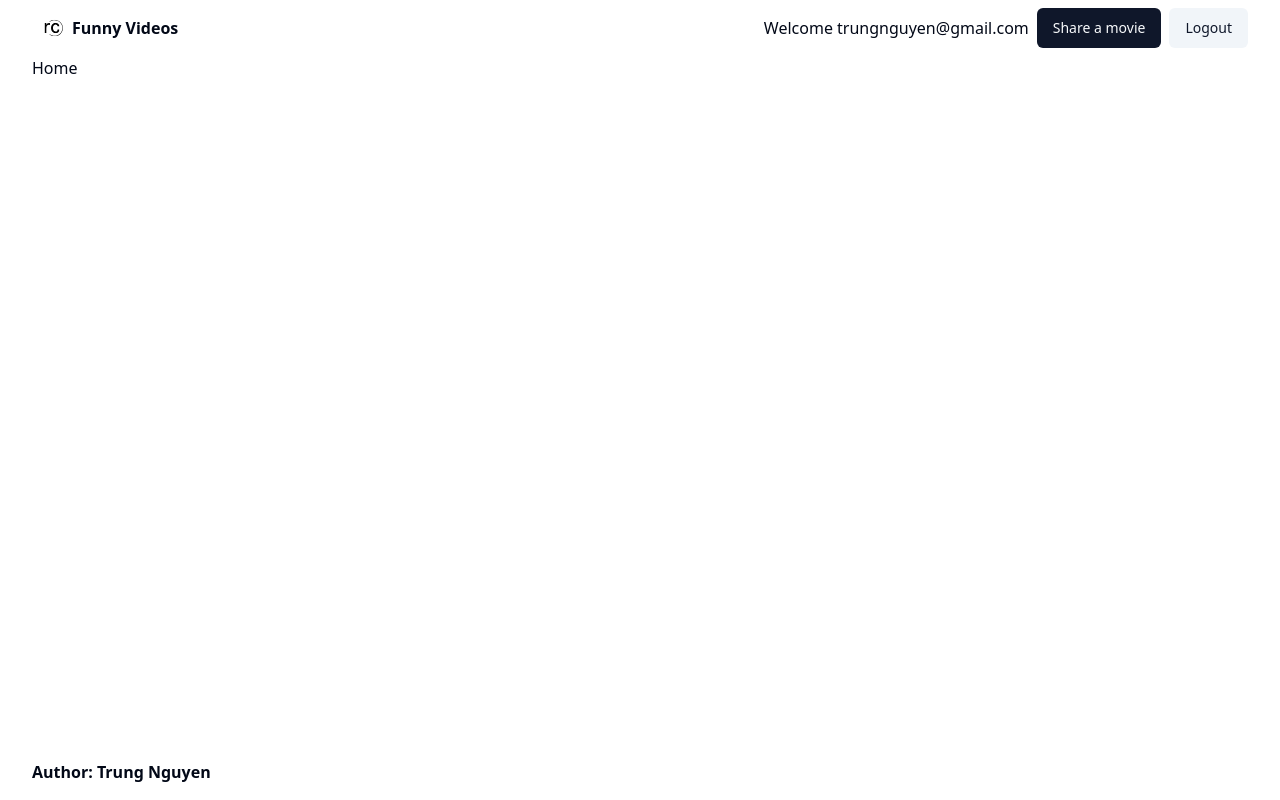
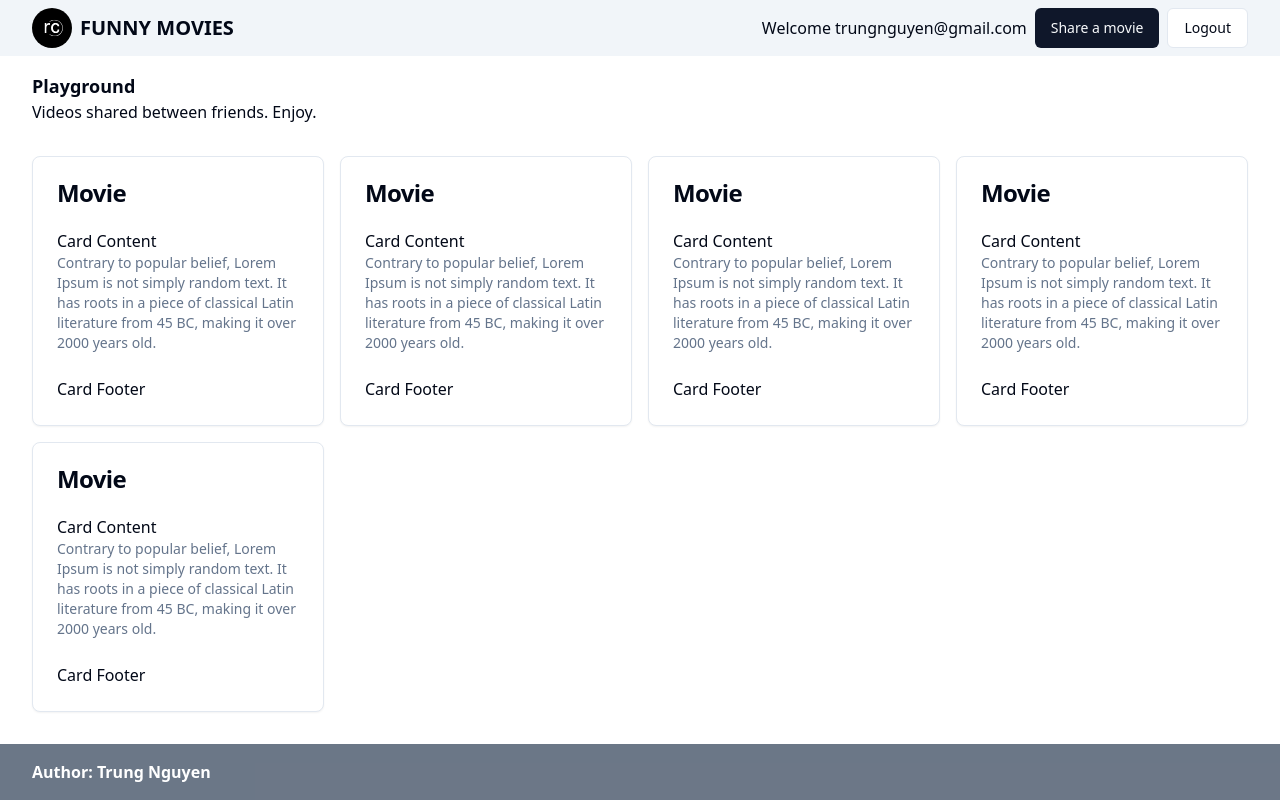
Before and after one commit to trungnd3/remitano-videos, a React (Vite) app in the folder client/: page / in a window 1280 px wide. Built offline with nearby package versions, Linux system fonts and the light colour scheme.

Commit message:
add Home page

```diff
--- /dev/null
+++ b/client/src/components/common/heading.tsx
@@ -0,0 +1,13 @@
+interface HeadingProps {
+  title: string;
+  description: string;
+}
+
+export default function Heading({ title, description }: HeadingProps) {
+  return (
+    <div>
+      <h1 className='font-bold text-lg'>{title}</h1>
+      <p>{description}</p>
+    </div>
+  );
+}
--- /dev/null
+++ b/client/src/components/common/index.tsx
@@ -0,0 +1,4 @@
+import Heading from './heading';
+import Logo from './logo';
+
+export { Heading, Logo };
--- /dev/null
+++ b/client/src/components/common/logo.tsx
@@ -0,0 +1,14 @@
+export default function Logo() {
+  return (
+    <>
+      <img
+        src='/logo-white.svg'
+        alt='Logo'
+        className='rounded-full w-10 h-10'
+      />
+      <span className='ml-2 hidden text-xl font-bold sm:inline-block uppercase'>
+        Funny Movies
+      </span>
+    </>
+  );
+}
--- a/client/src/components/layout/footer.tsx
+++ b/client/src/components/layout/footer.tsx
@@ -1,6 +1,6 @@
 export default function Footer() {
   return (
-    <footer className='w-full'>
+    <footer className='w-full bg-slate-600/80 text-white'>
       <div className='container flex h-14 max-w-screen-2xl items-center'>
         <span className='font-bold'>Author: Trung Nguyen</span>
       </div>
--- a/client/src/components/layout/header.tsx
+++ b/client/src/components/layout/header.tsx
@@ -2,19 +2,17 @@ import { Link, useNavigate } from 'react-router-dom';
 
 import Navbar from './navbar';
 import { Button } from '@/components/ui/button';
+import { Logo } from '@/components/common';
 
 export default function Header() {
   const navigate = useNavigate();
 
   return (
-    <header className='sticky top-0 w-full'>
+    <header className='sticky top-0 w-full z-10 bg-slate-100'>
       <div className='container flex h-14 max-w-screen-2xl items-center'>
         <div className='mr-4 hidden md:flex'>
           <Link to='/' className='flex items-center justify-start'>
-            <img src='/logo-black.svg' alt='Logo' className='w-10 h-10' />
-            <span className='hidden font-bold sm:inline-block'>
-              Funny Videos
-            </span>
+            <Logo />
           </Link>
           <Navbar />
         </div>
@@ -23,7 +21,7 @@ export default function Header() {
           <Button variant='default' onClick={() => navigate('/share')}>
             Share a movie
           </Button>
-          <Button variant='secondary' className=''>
+          <Button variant='outline' className=''>
             Logout
           </Button>
         </div>
--- a/client/src/components/layout/index.tsx
+++ b/client/src/components/layout/index.tsx
@@ -11,7 +11,7 @@ export default function Layout({
     <div className='relative flex min-h-screen flex-col bg-background'>
       <Header />
       <main className='flex-1'>
-        <div className='container'>{children}</div>
+        <div className='container mt-4'>{children}</div>
       </main>
       <Footer />
     </div>
--- /dev/null
+++ b/client/src/components/ui/card.tsx
@@ -0,0 +1,79 @@
+import * as React from "react"
+
+import { cn } from "@/lib/utils"
+
+const Card = React.forwardRef<
+  HTMLDivElement,
+  React.HTMLAttributes<HTMLDivElement>
+>(({ className, ...props }, ref) => (
+  <div
+    ref={ref}
+    className={cn(
+      "rounded-lg border bg-card text-card-foreground shadow-sm",
+      className
+    )}
+    {...props}
+  />
+))
+Card.displayName = "Card"
+
+const CardHeader = React.forwardRef<
+  HTMLDivElement,
+  React.HTMLAttributes<HTMLDivElement>
+>(({ className, ...props }, ref) => (
+  <div
+    ref={ref}
+    className={cn("flex flex-col space-y-1.5 p-6", className)}
+    {...props}
+  />
+))
+CardHeader.displayName = "CardHeader"
+
+const CardTitle = React.forwardRef<
+  HTMLParagraphElement,
+  React.HTMLAttributes<HTMLHeadingElement>
+>(({ className, ...props }, ref) => (
+  <h3
+    ref={ref}
+    className={cn(
+      "text-2xl font-semibold leading-none tracking-tight",
+      className
+    )}
+    {...props}
+  />
+))
+CardTitle.displayName = "CardTitle"
+
+const CardDescription = React.forwardRef<
+  HTMLParagraphElement,
+  React.HTMLAttributes<HTMLParagraphElement>
+>(({ className, ...props }, ref) => (
+  <p
+    ref={ref}
+    className={cn("text-sm text-muted-foreground", className)}
+    {...props}
+  />
+))
+CardDescription.displayName = "CardDescription"
+
+const CardContent = React.forwardRef<
+  HTMLDivElement,
+  React.HTMLAttributes<HTMLDivElement>
+>(({ className, ...props }, ref) => (
+  <div ref={ref} className={cn("p-6 pt-0", className)} {...props} />
+))
+CardContent.displayName = "CardContent"
+
+const CardFooter = React.forwardRef<
+  HTMLDivElement,
+  React.HTMLAttributes<HTMLDivElement>
+>(({ className, ...props }, ref) => (
+  <div
+    ref={ref}
+    className={cn("flex items-center p-6 pt-0", className)}
+    {...props}
+  />
+))
+CardFooter.displayName = "CardFooter"
+
+export { Card, CardHeader, CardFooter, CardTitle, CardDescription, CardContent }
--- a/client/src/pages/Home.tsx
+++ b/client/src/pages/Home.tsx
@@ -1,3 +1,84 @@
+import {
+  Card,
+  CardContent,
+  CardDescription,
+  CardFooter,
+  CardHeader,
+  CardTitle,
+} from '@/components/ui/card';
+import { Heading } from '@/components/common';
+
+const videos = [
+  {
+    id: '1',
+    title: 'Movie',
+    sharedBy: 'trungnguyen@gmail.com',
+    likes: 12,
+    dislike: 3,
+    description:
+      'Contrary to popular belief, Lorem Ipsum is not simply random text. It has roots in a piece of classical Latin literature from 45 BC, making it over 2000 years old.',
+  },
+  {
+    id: '2',
+    title: 'Movie',
+    sharedBy: 'trungnguyen@gmail.com',
+    likes: 12,
+    dislike: 3,
+    description:
+      'Contrary to popular belief, Lorem Ipsum is not simply random text. It has roots in a piece of classical Latin literature from 45 BC, making it over 2000 years old.',
+  },
+  {
+    id: '3',
+    title: 'Movie',
+    sharedBy: 'trungnguyen@gmail.com',
+    likes: 12,
+    dislike: 3,
+    description:
+      'Contrary to popular belief, Lorem Ipsum is not simply random text. It has roots in a piece of classical Latin literature from 45 BC, making it over 2000 years old.',
+  },
+  {
+    id: '4',
+    title: 'Movie',
+    sharedBy: 'trungnguyen@gmail.com',
+    likes: 12,
+    dislike: 3,
+    description:
+      'Contrary to popular belief, Lorem Ipsum is not simply random text. It has roots in a piece of classical Latin literature from 45 BC, making it over 2000 years old.',
+  },
+  {
+    id: '5',
+    title: 'Movie',
+    sharedBy: 'trungnguyen@gmail.com',
+    likes: 12,
+    dislike: 3,
+    description:
+      'Contrary to popular belief, Lorem Ipsum is not simply random text. It has roots in a piece of classical Latin literature from 45 BC, making it over 2000 years old.',
+  },
+];
+
 export default function Home() {
-  return <div>Home</div>;
+  return (
+    <>
+      <Heading
+        title='Playground'
+        description='Videos shared between friends. Enjoy.'
+      />
+      <div className='my-8 grid grid-cols sm:grid-cols-2 md:grid-cols-3 lg:grid-cols-4 gap-4'>
+        {videos.map((video) => (
+          <Card key={video.id}>
+            <CardHeader>
+              <CardTitle>{video.title}</CardTitle>
+            </CardHeader>
+            <CardContent>
+              <p>Card Content</p>
+              <CardDescription>{video.description}</CardDescription>
+            </CardContent>
+            <CardFooter>
+              <p>Card Footer</p>
+            </CardFooter>
+          </Card>
+        ))}
+      </div>
+    </>
+  );
 }
```
